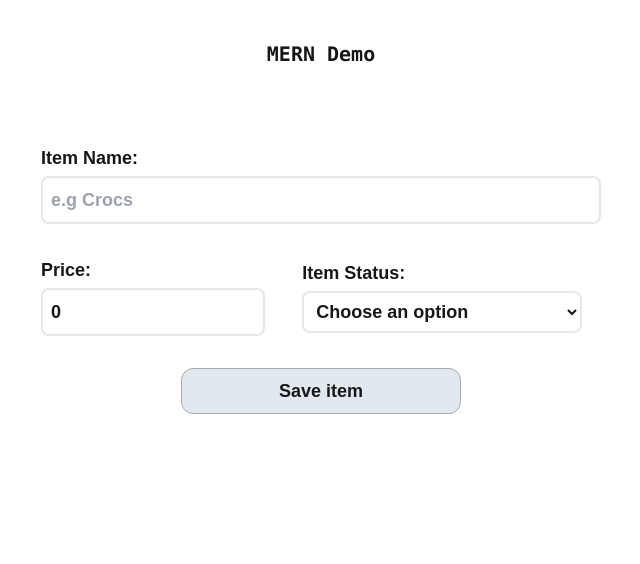
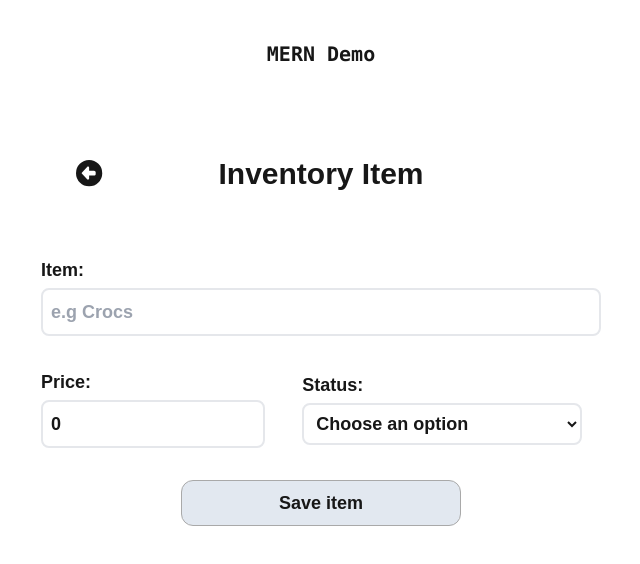
Before and after one commit to taofeeqhamzat/mern-demo, a Next.js app in the folder client/: page /record/new in a window 1280 px wide. Shown: the top 564 px of the page, without its empty margins (319-959 px from the left). Built offline with nearby package versions, Linux system fonts and the light colour scheme; no server answers.

Commit message:
feat: Add back button and update form labels for improved navigation and autofill suggestion clarity

```diff
--- a/client/src/app/record/[id]/page.tsx
+++ b/client/src/app/record/[id]/page.tsx
@@ -4,6 +4,8 @@ import { FormEvent, useState } from "react";
 import { useParams, useSearchParams, useRouter } from "next/navigation";
 import { addRecord, updateRecord } from "@/utils";
 import { ItemRecord } from "@/components/item/item";
+import { FontAwesomeIcon } from "@fortawesome/react-fontawesome";
+import { faCircleLeft } from "@fortawesome/free-solid-svg-icons/faCircleLeft";
 
 export default function Add() {
   const params = useParams();
@@ -38,16 +40,22 @@ export default function Add() {
   console.log(id);
   return (
     <>
+      <header className="flex flex-row justify-center content-center relative w-[60%] landscape:w-[70%] landscape:md:w-[60%] min-w-80 mx-auto my-4 mt-9 p-3 items-center font-bold text-2xl sm:text-3xl text-center">
+        <button onClick={() => router.back()} className="absolute left-[7.5%]">
+          <FontAwesomeIcon icon={faCircleLeft} size="sm" />
+        </button>
+        <h1 className="">Inventory Item</h1>
+      </header>
       <form
         onSubmit={handleSubmit}
         className="w-[60%] landscape:w-[70%] landscape:md:w-[60%] min-w-80 mx-auto flex flex-row flex-wrap justify-between items-center p-2 text-xs sm:text-sm md:text-lg font-bold"
       >
-        <label htmlFor="name" className="w-[100%] mt-7">
-          Item Name:
+        <label htmlFor="item" className="w-[100%] mt-7">
+          Item:
           <br />
           <input
             type="text"
-            id="name"
+            id="item"
             placeholder="e.g Crocs"
             value={item.name || ""}
             maxLength={12}
@@ -77,7 +85,7 @@ export default function Add() {
         </label>
         <br />
         <label htmlFor="status" className="w-[70%] sm:w-[50%] mt-7">
-          Item Status:
+          Status:
           <br />
           <select
             name="status"
```
